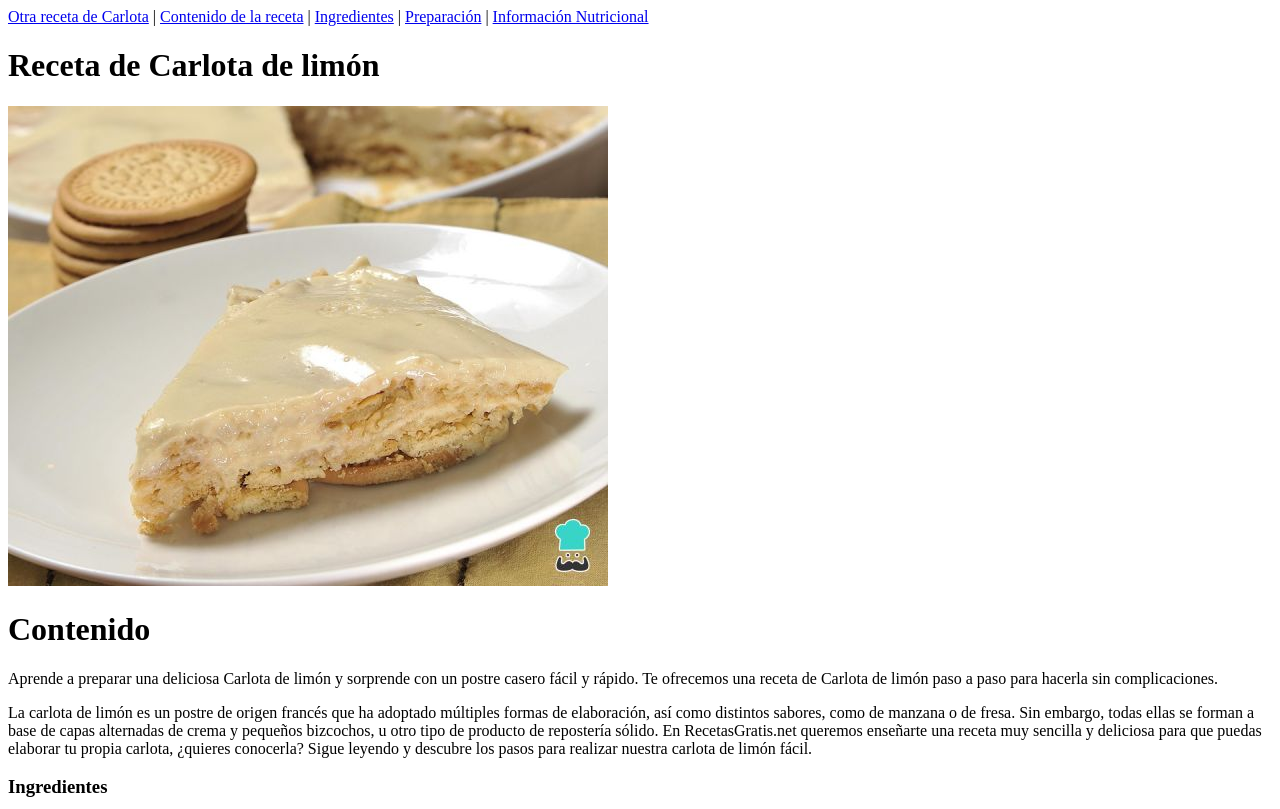
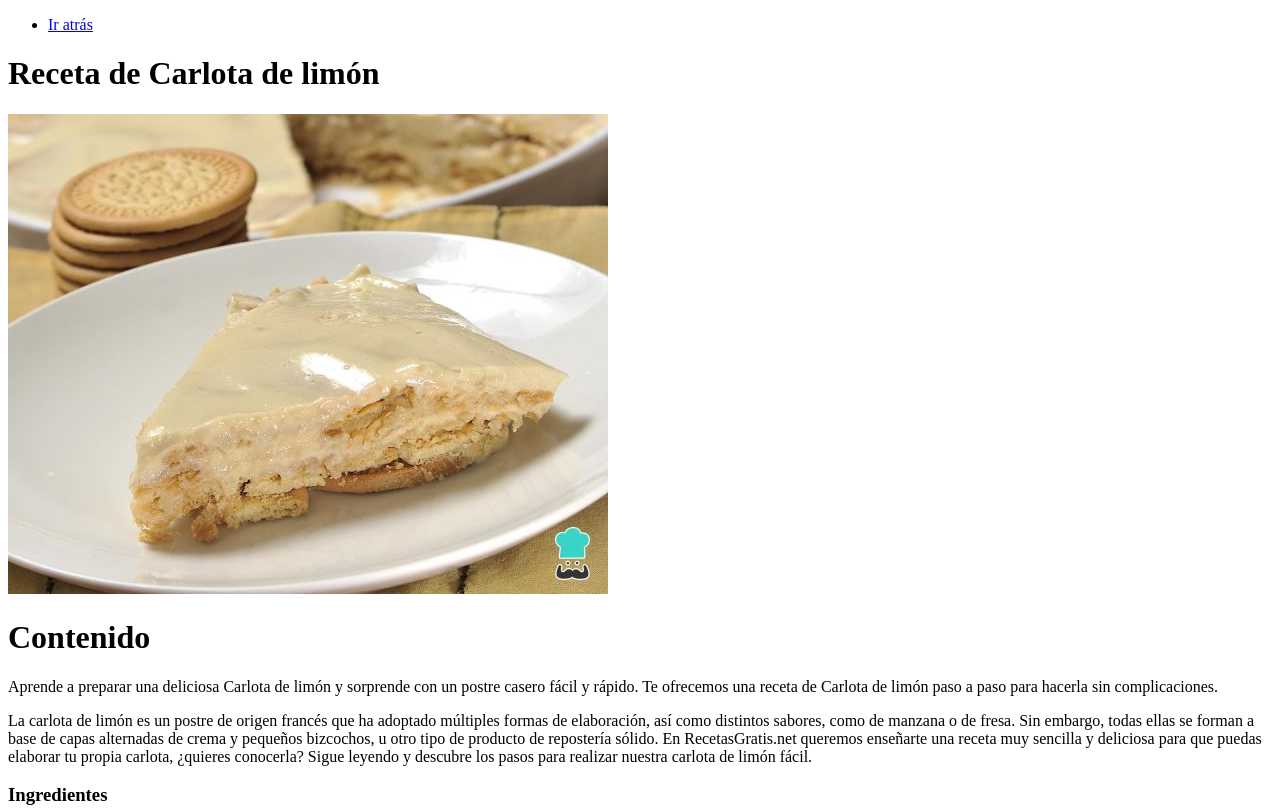
Before and after one commit to Miguelslo27/proyecto-recetas-de-la-abuela, a plain HTML site: page recetas/receta-carlota.html in a window 1280 px wide. Shown: the top 809 px of the page. Drawn offline with Linux system fonts and the light colour scheme.

Commit message:
Modifique la navegacion en home y en recetas

```diff
--- a/recetas/receta-carlota.html
+++ b/recetas/receta-carlota.html
@@ -6,11 +6,11 @@
 </head>
 <body>
   <!-- href = hand reference -->
-  <a href="receta-carlota-2.html">Otra receta de Carlota</a>
-  | <a href="#contenido">Contenido de la receta</a>
-  | <a href="#ingredientes">Ingredientes</a>
-  | <a href="#preparacion">Preparación</a>
-  | <a href="#informacion_nutricional">Información Nutricional</a>
+  <ul>
+    <li>
+      <a href="../index.html">Ir atrás</a>
+    </li>
+  </ul>
 
   <h1>Receta de Carlota de limón</h1>
 
```
Also changed, not shown: index.html (+8 -1 lines).
